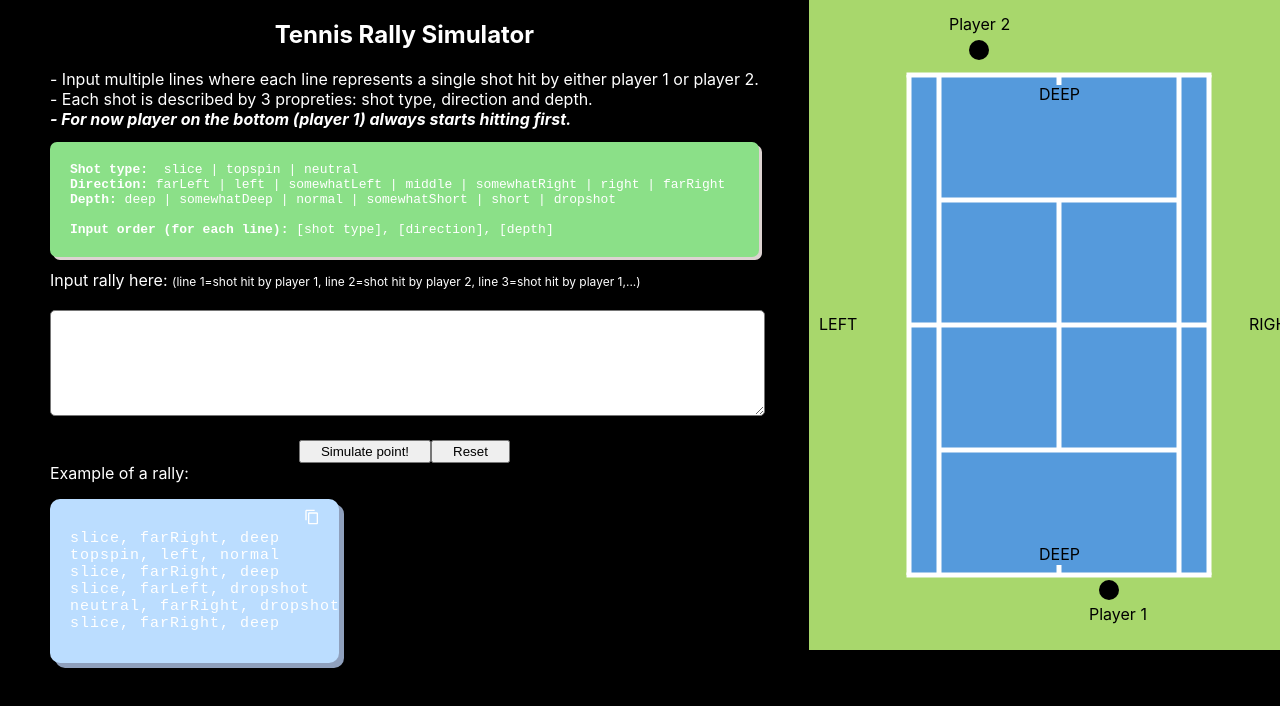
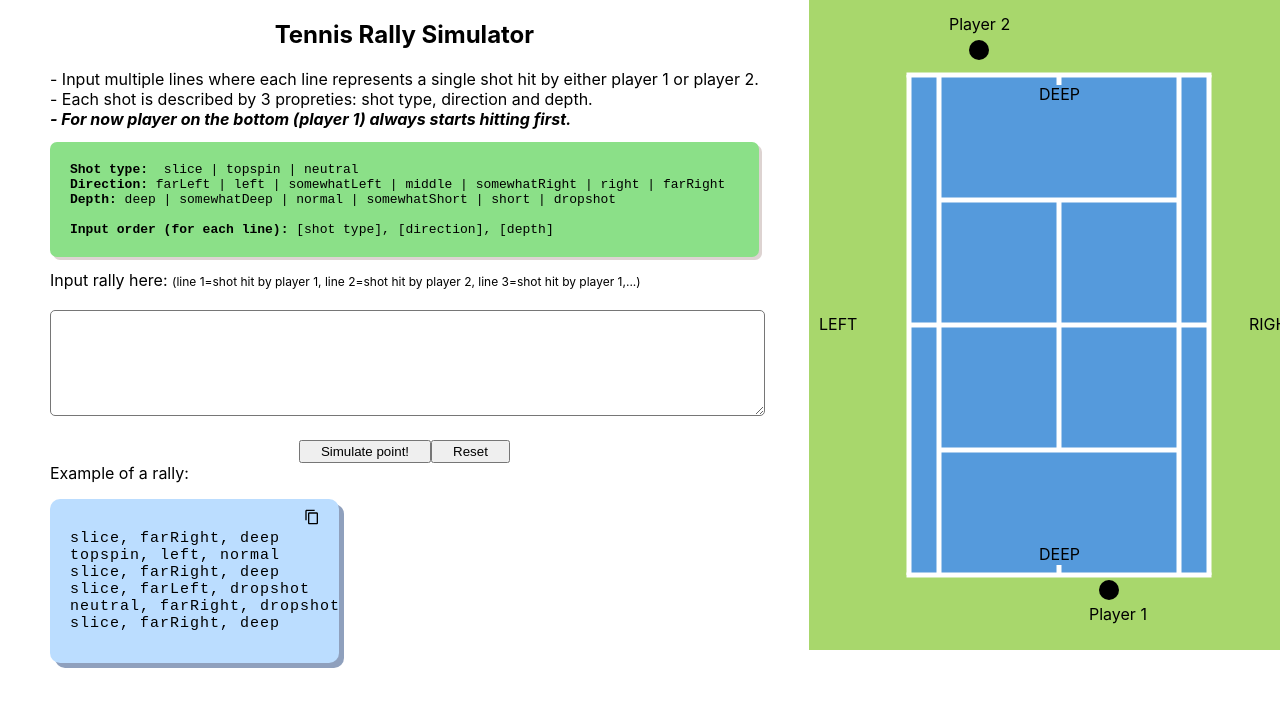
Before and after one commit to gaelduong/tennis-points-simulator, a React (Create React App) app in the folder client/: page / in a window 1280 px wide. Shown: the top 706 px of the page. Built offline with nearby package versions, Linux system fonts and the light colour scheme.

Commit message:
Light background

```diff
--- a/client/src/index.css
+++ b/client/src/index.css
@@ -1,6 +1,4 @@
 body {
-  background-color: black;
-  color: #fff;
   margin: 0;
   font-family: -apple-system, BlinkMacSystemFont, "Segoe UI", "Roboto", "Oxygen",
     "Ubuntu", "Cantarell", "Fira Sans", "Droid Sans", "Helvetica Neue",
```
